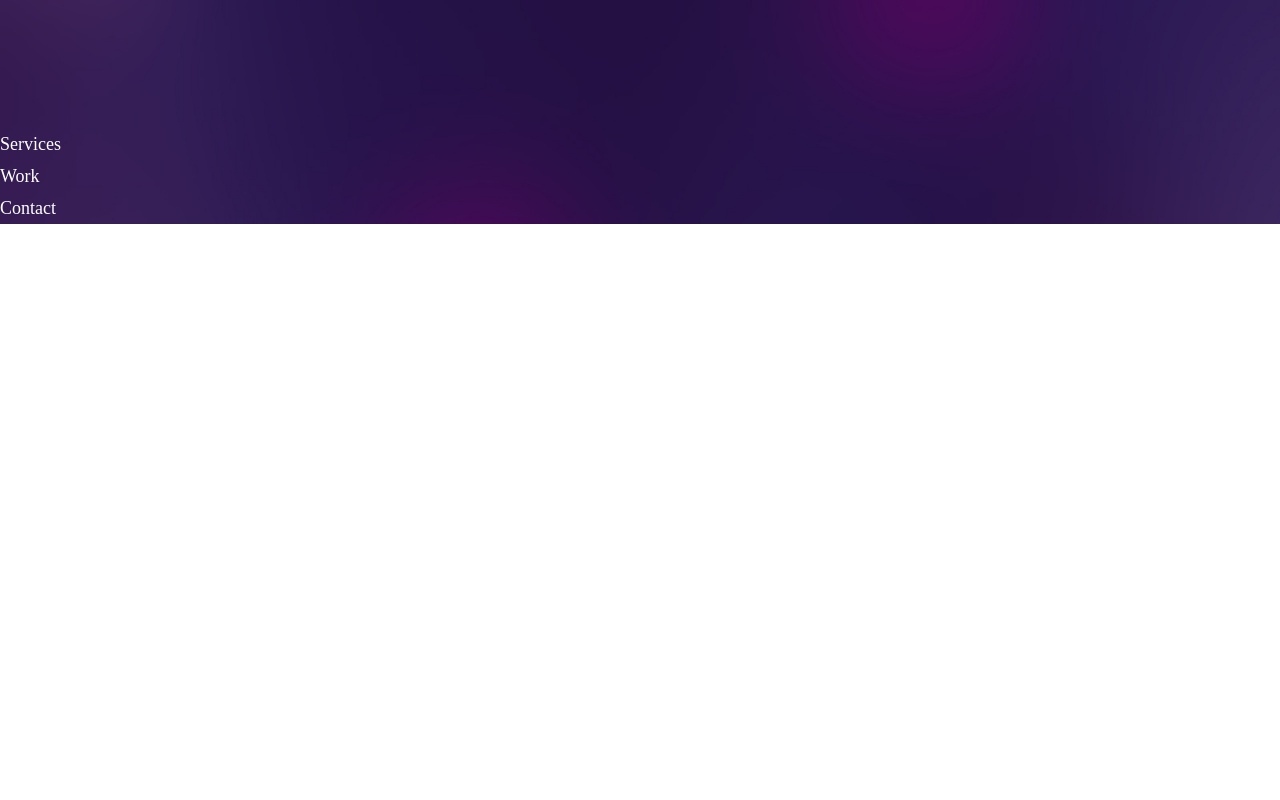
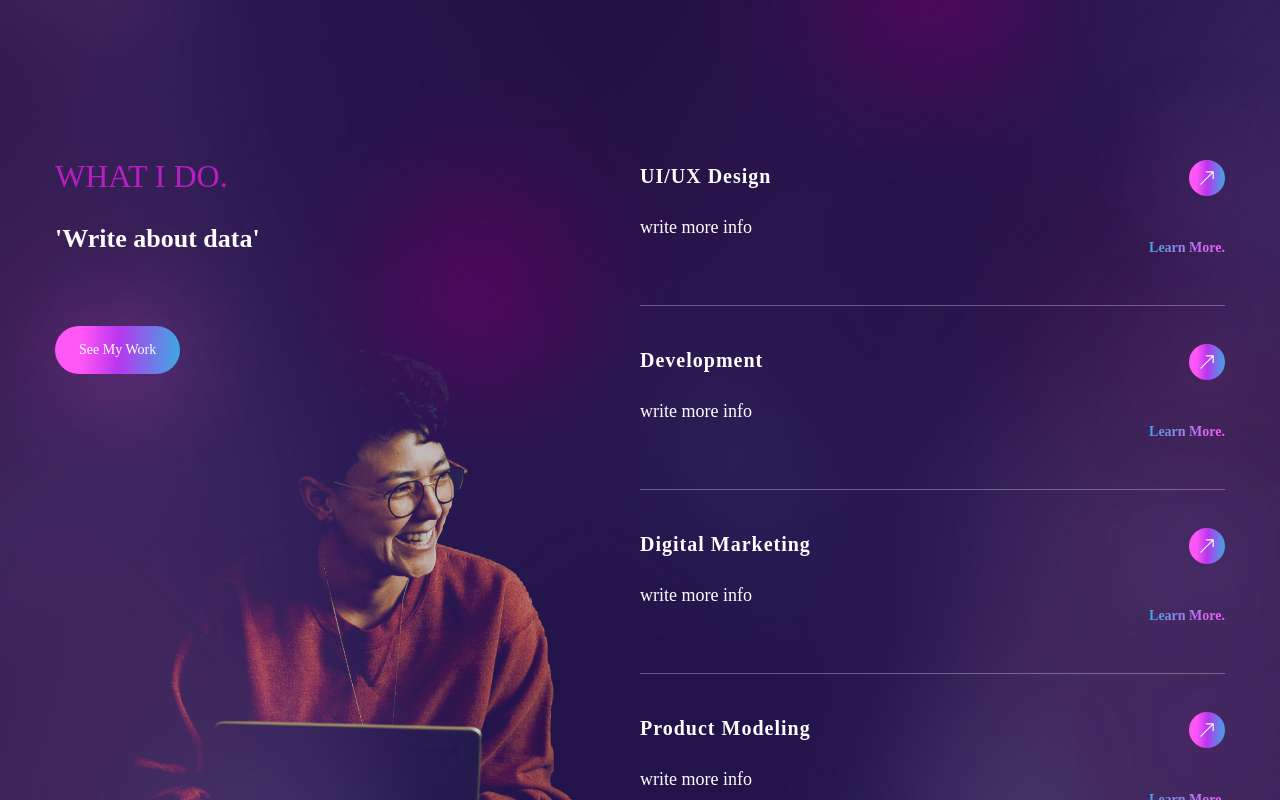
Before and after one commit to NITIN0601/Portfolio, a React (Create React App) app in the folder portfolio_web/: page / in a window 1280 px wide. Shown: the part 1440-2240 px from the top of the page. Before the commit the page ends 1664 px from the top, so only its background shows below. Built offline with nearby package versions, Linux system fonts and the light colour scheme.

Commit message:
Version_1.5

```diff
--- a/portfolio_web/src/components/Services.js
+++ b/portfolio_web/src/components/Services.js
@@ -1,7 +1,98 @@
 import React from 'react';
+// icon
+import {BsArrowUpRight} from 'react-icons/bs';
+// motion
+import {motion} from 'framer-motion';
+//variants
+import {fadeIn} from '../variants';
+
+// Services data
+const services = [
+  {
+    name: 'UI/UX Design',
+    description: 'write more info',
+    link: 'Learn More.'
+
+  },
+  {
+    name: 'Development',
+    description: 'write more info',
+    link: 'Learn More.'
+
+  },
+  {
+    name: 'Digital Marketing',
+    description: 'write more info',
+    link: 'Learn More.'
+
+  },
+  {
+    name: 'Product Modeling',
+    description: 'write more info',
+    link: 'Learn More.'
+
+  },
+]
+
 
 const Services = () => {
-  return <div>Services</div>;
+  return (
+    <section className='section' id='services'>
+      <div className='container mx-auto'>
+        <div className='flex flex-col lg:flex-row'>
+          {/* Text & Image */}
+          <motion.div
+          variants={fadeIn('right','0.3')}
+          initial="hidden"
+          whileInView={"show"}
+          viewport={{once: false, amount:0.3}}
+
+          className='flex-1 lg:bg-services lg:bg-bottom bg-no-repeat mix-blend-lighten mb-12 lg:mb-0'>
+            <h2 className='h2 text-accent mb-6'>What I Do.</h2>
+            <h3 className='h3 max-w-[455px] mb-16'>'Write about data'</h3>
+            <button className='btn btn-sm'>See My Work</button>
+          </motion.div>
+          {/* Services */}
+          <motion.div
+           variants={fadeIn('left','0.5')}
+           initial="hidden"
+           whileInView={"show"}
+           viewport={{once: false, amount:0.3}}
+           className='flex-1'>
+            {/* Service list  */}
+            <div>
+              {services.map((services, index) => {
+                // Destructure services
+                const { name, description, link } = services;
+                return (
+                  <div className='border-b border-white/30 h-[146px] mb-[38px] flex'
+                    key={index}
+                  >
+                    <div className='max-w-[476px]'>
+                      <h4 className='text-[20px] tracking-wider font-primary font-semibold mb-6'>
+                        {name}
+                      </h4>
+                      <p className='font-secondary leading-tight'>
+                        {description}
+                      </p>
+                    </div>
+                    <div className='flex flex-col flex-1 items-end'>
+                      <a href='#' className='btn w-9 h-9 mb-[42px] flex justify-center items-center'>
+                        <BsArrowUpRight />
+                      </a>
+                      <a href='#' className='text-gradient text-sm'>
+                        {link}
+                      </a>
+                    </div>
+                  </div>
+                );
+              })}
+            </div>
+          </motion.div>
+        </div>
+      </div>
+    </section>
+  );
 };
 
 export default Services;
```
